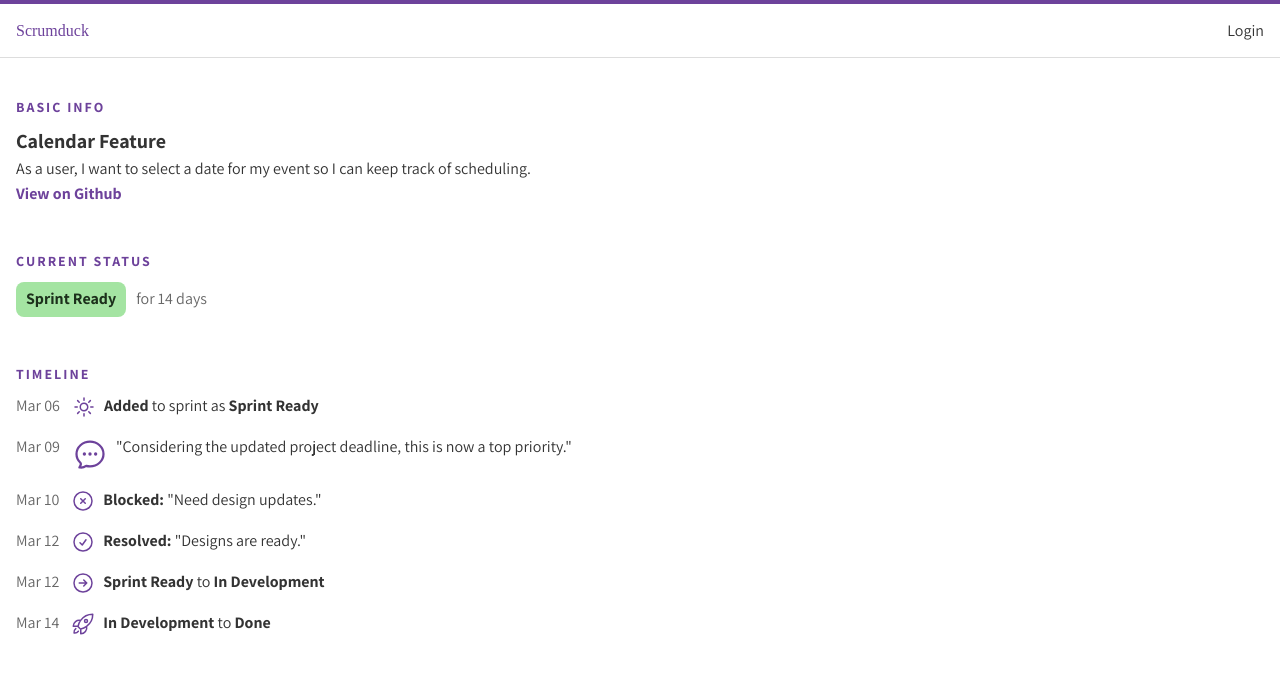
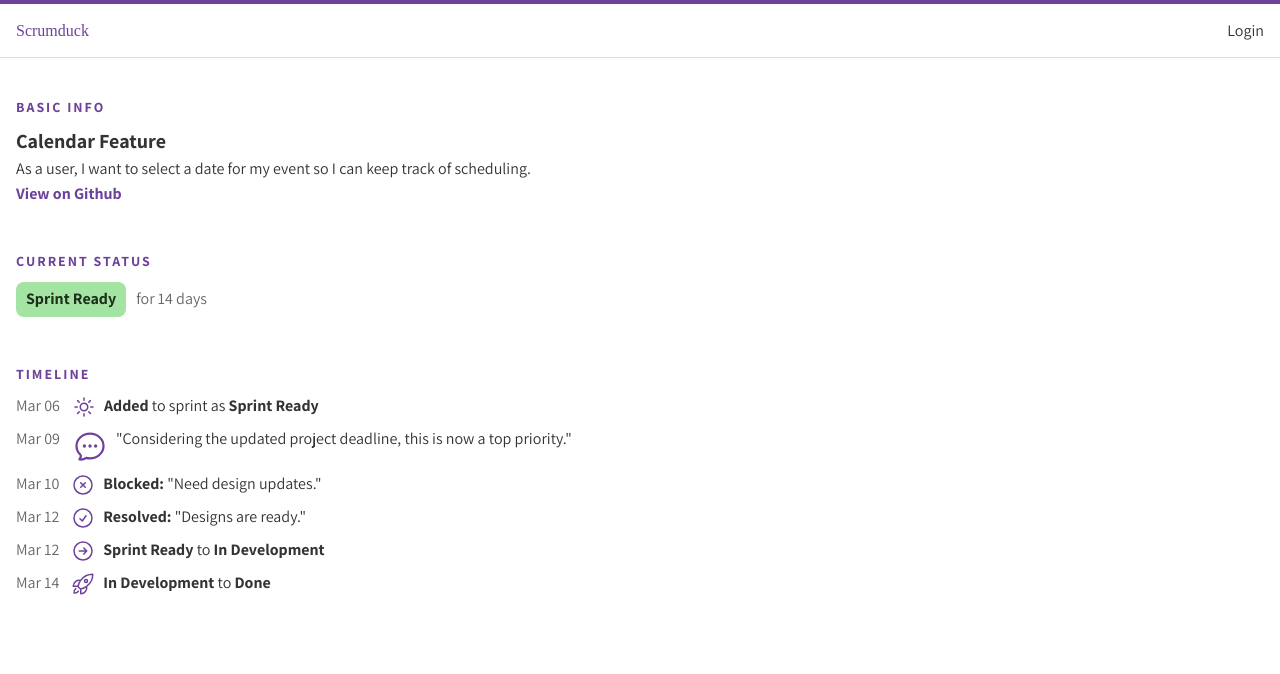
Before and after one commit to apethoud/scrumduck, a React (Create React App) app in the folder client/: page /app/story/1 in a window 1280 px wide. Shown: the top 674 px of the page. Built offline with nearby package versions, Linux system fonts and the light colour scheme; a web font is replaced by a local one.

Commit message:
feat(story-view): reduce margin below timeline items

```diff
--- a/client/src/components/StoryTimeline.tsx
+++ b/client/src/components/StoryTimeline.tsx
@@ -96,7 +96,7 @@ export default function StoryTimeline({ story }) {
       {story.timeline.map(event => (
         <Flex
           key={event.id}
-          style={{ marginBottom: 12 }}
+          style={{ marginBottom: 4 }}
         >
           <SubText style={{ marginRight: 12, flexShrink: 0 }}>{dayjs.tz(event.date, dayjs.tz.guess()).format("MMM DD")}</SubText>
           {event.event.type === "status_change" && (
```
